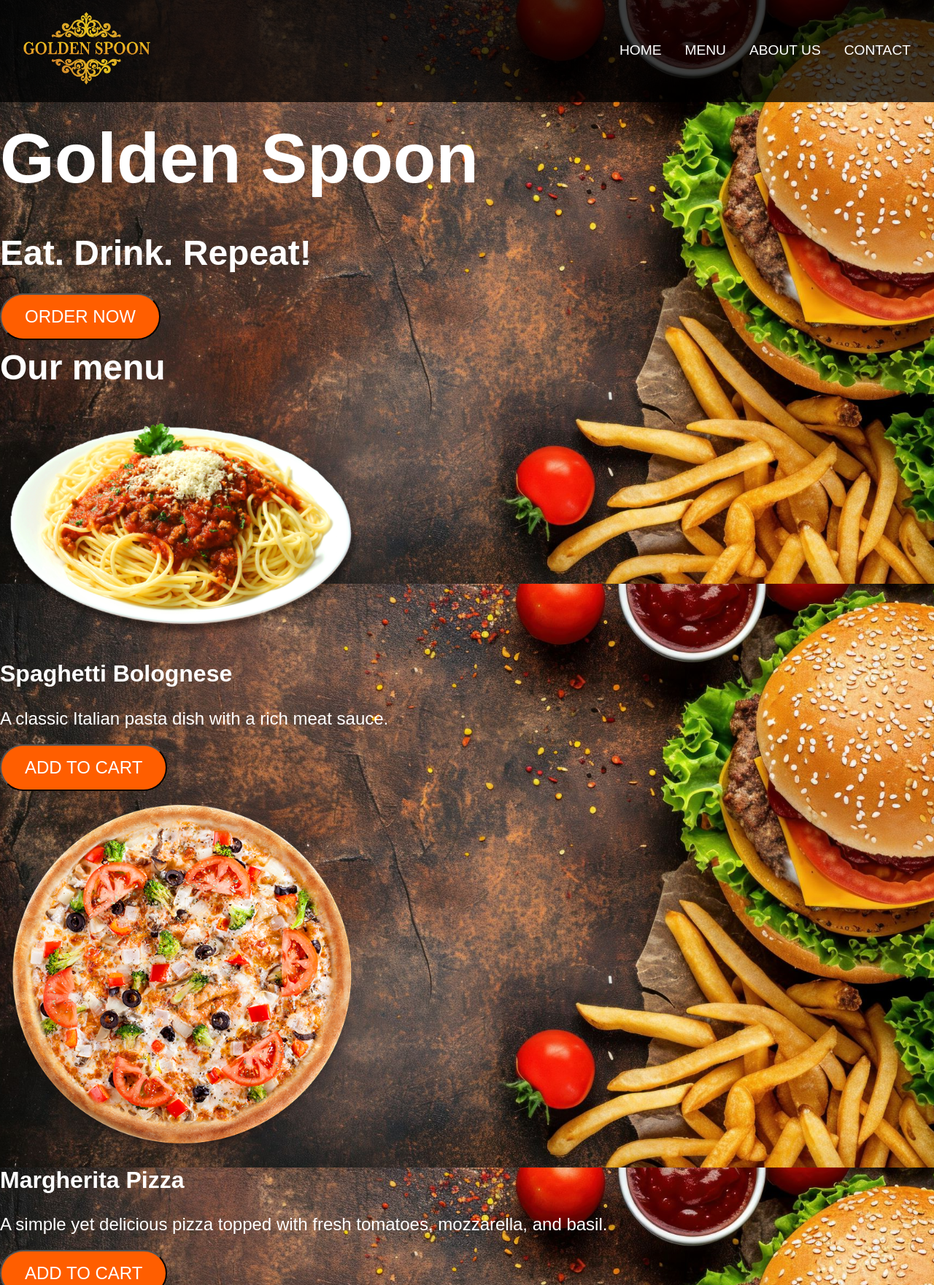
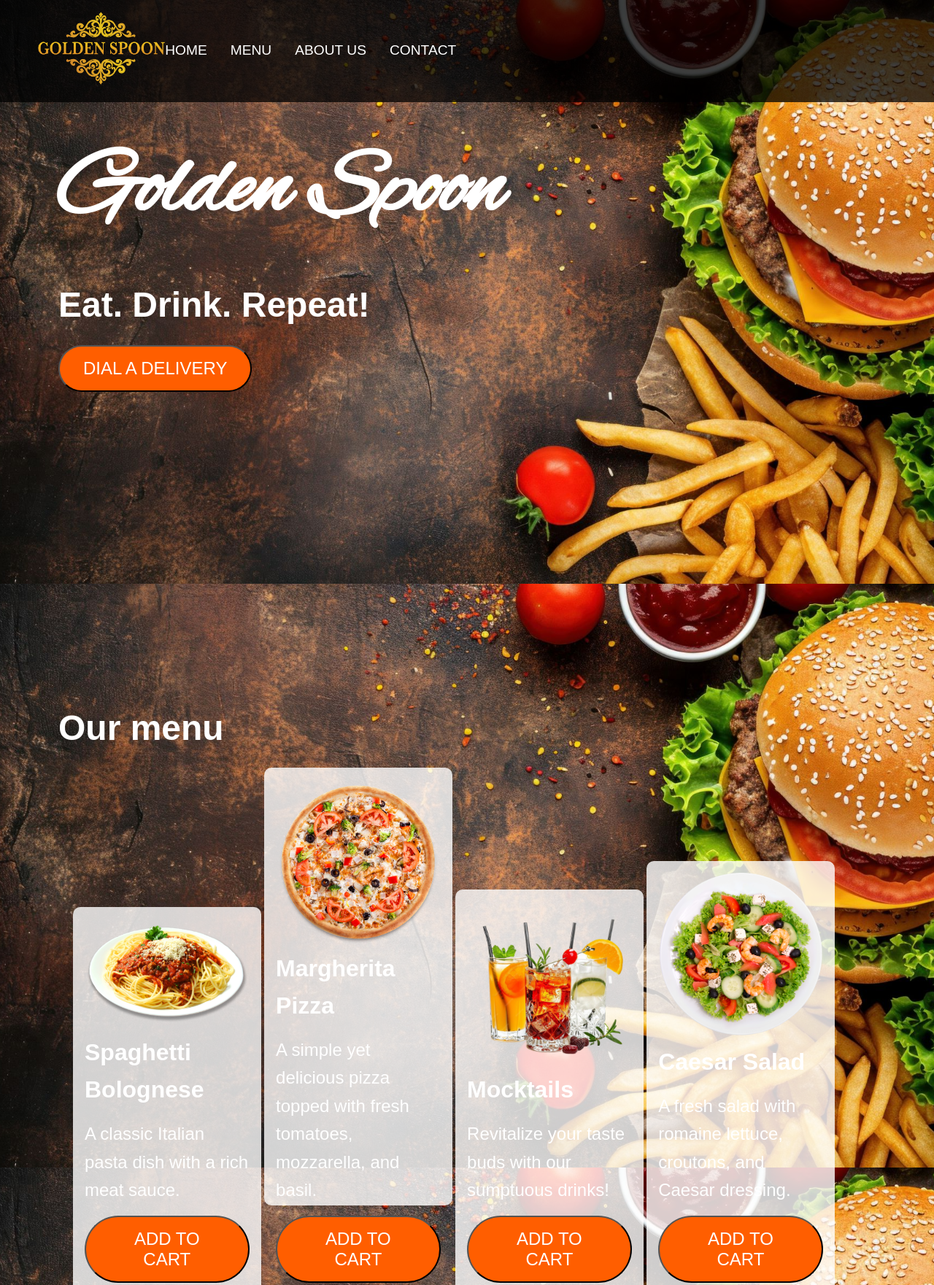
Before and after one commit to zakaach6712/Golden-spoon, a plain HTML site: page index.html in a window 1280 px wide. Shown: the top 1761 px of the page at 73% size. Drawn offline with Linux system fonts and the light colour scheme.

Commit message:
Updated the css n html

```diff
--- a/index.html
+++ b/index.html
@@ -3,10 +3,15 @@
   <head>
     <title>Golden spoon</title>
     <link rel="stylesheet" href="./style.css">
+    <link rel="preconnect" href="https://fonts.googleapis.com">
+    <link rel="preconnect" href="https://fonts.gstatic.com" crossorigin>
+    <link href="https://fonts.googleapis.com/css2?family=Alex+Brush&display=swap" rel="stylesheet">
     <link rel="stylesheet" href="https://cdnjs.cloudflare.com/ajax/libs/font-awesome/4.7.0/css/font-awesome.min.css">
   </head>
+
   <body>
-    <header>
+    <header class="full-width-bg">
+      <div class="container01">
         <div class="logo">
           <img src="./images/logo.png" alt="Golden Spoon Logo" height="100">
         </div>
@@ -18,37 +23,55 @@
             <li><a href="#contact">Contact</a></li>
           </ul>
         </nav>
+      </div>
+    </header>
 
-    </header>
-    <div id="above-fold">
+    <main class="container">
+      <div class="above-fold">
         <h1>Golden Spoon</h1>
         <h2>Eat. Drink. Repeat!</h2>
-      <button>Order now</button>
+        <button>Dial a delivery</button>
       </div>
-    <div id="below-fold">
+
+      <div class="below-fold">
         <h2>Our menu</h2>
+        <container class="container">
          <div class="menu-item">
-        <a href="#"><img src="./images/spaghetti.png" alt="Burger" width="500px"></a>
+            <a href="#"><img src="./images/spaghetti.png" alt="Burger" width="100%"></a>
             <h3>Spaghetti Bolognese</h3>
             <p>A classic Italian pasta dish with a rich meat sauce.</p>
             <button>Add to cart</button>
           </div>
           <div class="menu-item">
-        <a href="#"><img src="./images/pizza-margherita.png" alt="Pizza" width="500px"></a>
+            <a href="#"><img src="./images/pizza-margherita.png" alt="Pizza" width="100%"></a>
             <h3>Margherita Pizza</h3>
             <p>A simple yet delicious pizza topped with fresh tomatoes, mozzarella, and basil.</p>
             <button>Add to cart</button>
           </div>
           <div class="menu-item">
-        <a href="#"><img src="./images/mocktails.png" alt="Sushi" width="500px"></a>
+           <a href="#"><img src="./images/mocktails.png" alt="Sushi" width="100%"></a>
            <h3>Mocktails</h3>
             <p>Revitalize your taste buds with our sumptuous drinks!</p>
             <button>Add to cart</button>
+          </div>
           <div class="menu-item">
-        <a href="#"><img src="./images/greek-salad.png" alt="Salad"></a>
+            <a href="#"><img src="./images/greek-salad.png" alt="Salad" width="100%"></a>
             <h3>Caesar Salad</h3>
             <p>A fresh salad with romaine lettuce, croutons, and Caesar dressing.</p>
             <button>Add to cart</button>
+          </div>
+        </container>
+      </div>
+      <div class = "scan-menu">
+        <h2>Scan for menu</h2>
+        <p>Scan the QR code to view our menu and place your order online.</p>
+        <img src="./images/scan_me.png" alt="QR Code" height="400px">
+      </div>
+      <div class="about">
+        <h2>About Us</h2>
+        <p>Welcome to Golden Spoon, where we serve delicious food and drinks that will tantalize your taste buds. Our chefs use only the freshest ingredients to create mouth-watering dishes that you won't forget.</p>
+        <p>Whether you're looking for a quick bite or a leisurely meal, we have something for everyone. Come and experience the magic of Golden Spoon!</p>
+        <p>Located in the heart of Nairobi. We will deliver your order in just minutes.</p>
       </div>
       <div class="contacts">
         <h2>Our location</h2>
@@ -56,7 +79,12 @@
         <p>Open daily from 10 AM to 10 PM</p>
         <p>Call us at (+254) 456-7890</p>
       </div>
-    <footer>
+    </main>
+  </body>
+
+
+  <footer class="full-width-bg">
+    <div class="container">
       <p>&copy; 2025 Golden Spoon. All rights reserved.</p>
       <div class="social-media">
         <i class="fa fa-facebook-f" alt="Facebook" style="font-size:36px"></i>
@@ -66,11 +94,6 @@
         <i class="fa fa-youtube" alt="YouTube" style="font-size:36px"></i>
         <i class="fa fa-linkedin" alt="LinkedIn" style="font-size:36px"></i>
         <i class="fa fa-whatsapp" alt="WhatsApp" style="font-size:36px"></i>
-
+      </div>
     </div>
 </footer>
-      </div>
-
-
-  </body>
-</html>
--- a/style.css
+++ b/style.css
@@ -3,20 +3,39 @@
   padding: 0;
   box-sizing: border-box;
 }
-header {
+
+
+.container {
+  max-width: 1200px;
+  margin: 0 auto;
+  padding: 0 20px;
+}
+
+.container01 {
+  display: inline-flex;
+  flex-direction: row;
+  align-items: center;
+  justify-items: center;
+  max-width: 1200px;
+  margin: 0 auto;
+  padding: 0 20px;
+}
+
+.full-width-bg {
+  padding: 1rem 0;
+  width: 100%;
   background-color: rgba(0, 0, 0, 0.75);
+  margin: 0 ;
+  justify-items: center;
   padding: 1rem;
-  display: flex;
-  justify-content: space-between;
-  align-items: center;
   padding: 1rem 2rem;
 }
+
 
 .main-nav {
   display: flex;
   gap: 2rem;
   list-style: none;
-  padding: 0;
 }
 
 .main-nav a {
@@ -35,6 +54,8 @@ header {
   transition: all 0.3s ease-in-out;
   text-transform: uppercase;
   }
+
+
 body {
   font-family: Raleway, sans-serif;
   background-image: url(images/burgers.jpg);
@@ -46,22 +67,60 @@ body {
   line-height: 1.6;
 }
 
+
 .above-fold {
-  display: flex;
+  display: block;
+  width: 75%;
+  max-width: 800px;
   flex-direction: column;
-  justify-content: center;
+  justify-content: left;
   align-items: left;
   height: 100vh;
   text-align: left;
-  background-image: url(images/burgers.jpg);
-  background-size: cover;
-  background-position: center;
   color: white;
   padding: 20px;
 }
 
+.below-fold {
+  display: inline-block;
+  flex-wrap: wrap;
+  justify-content: space-between;
+  align-items: center;
+  width: 100%;
+  margin: auto;
+  padding: 20px;
+}
+
+.menu-item {
+  display:inline-block;
+  width: 23%;
+  max-width: 500px;
+  height: 600px;
+  justify-content: space-between;
+  align-items: center;
+  padding: 1rem;
+  background-color: rgba(255, 255, 255, 0.8);
+  border-radius: 10px;
+  margin-bottom: 1rem;
+}
+
+.scan-menu {
+  display: flex;
+  flex-direction: row;
+  width: 100%;
+  height: 600px;
+  justify-content: space-between;
+  align-items: center;
+  padding: 1rem;
+  background-image: url(images/slant_bg.png);
+  background-size: cover;
+  background-position: center;
+  background-repeat: no-repeat;
+}
+
 h1 {
-  font-size: 6rem;
+  font-family: 'Alex Brush', cursive;
+  font-size: 8rem;
   margin-bottom: 1rem;
   color: white;
 }
```
Also changed, not shown: images/scan_me.png (added), images/slant_bg.png (added). Lines whose indentation alone changed are shown as unchanged.
